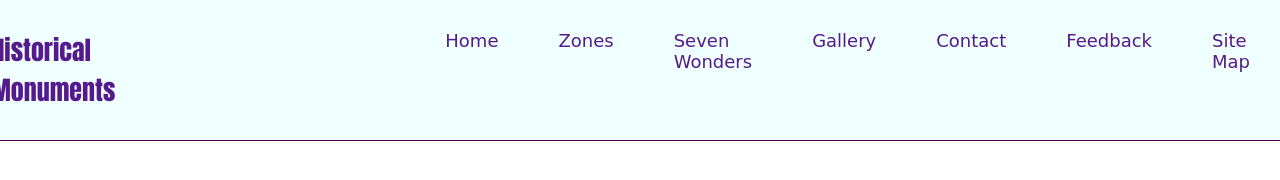
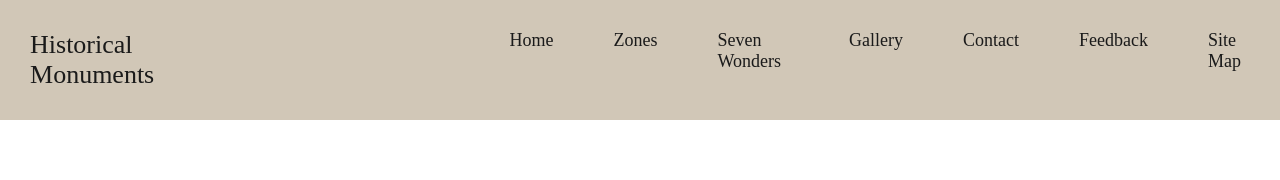
Before and after one commit to gulshiefa28/Project_Historical-Monuments, a plain HTML site: page index.html in a window 1280 px wide. Drawn offline with Linux system fonts and the light colour scheme.

Commit message:
I changed the code

```diff
--- a/style.css
+++ b/style.css
@@ -8,25 +8,26 @@
     display: flex;
     justify-content: right;
     list-style: none;
-    color: rgb(0, 115, 255);
+    /* color: rgb(0, 115, 255); */
 }
 .list-item{
     margin: 30px;
-    font-family: cursive;
+    /* font-family: cursive; */
     font-size: 18px;
 }
 .list-item1{
     margin: 30px;
     padding-right: 270px;
-    font-family: Impact, Haettenschweiler, 'Arial Narrow Bold', sans-serif;
+    /* font-family: Impact, Haettenschweiler, 'Arial Narrow Bold', sans-serif; */
     font-size: 26px;
 }
 a{
     text-decoration: none;
     /* color: rgb(112, 2, 112); */
+    color: #1A1A1A;
 }
 #nav-bar{
-    background-color: azure;
-    border-bottom: solid 1px rgb(74, 1, 74);
+    background-color:#D1C7B7;
+    /* border-bottom: solid 1px rgb(74, 1, 74); */
 
 }
```
Also changed, not shown: index.html (+2 -0 lines).
